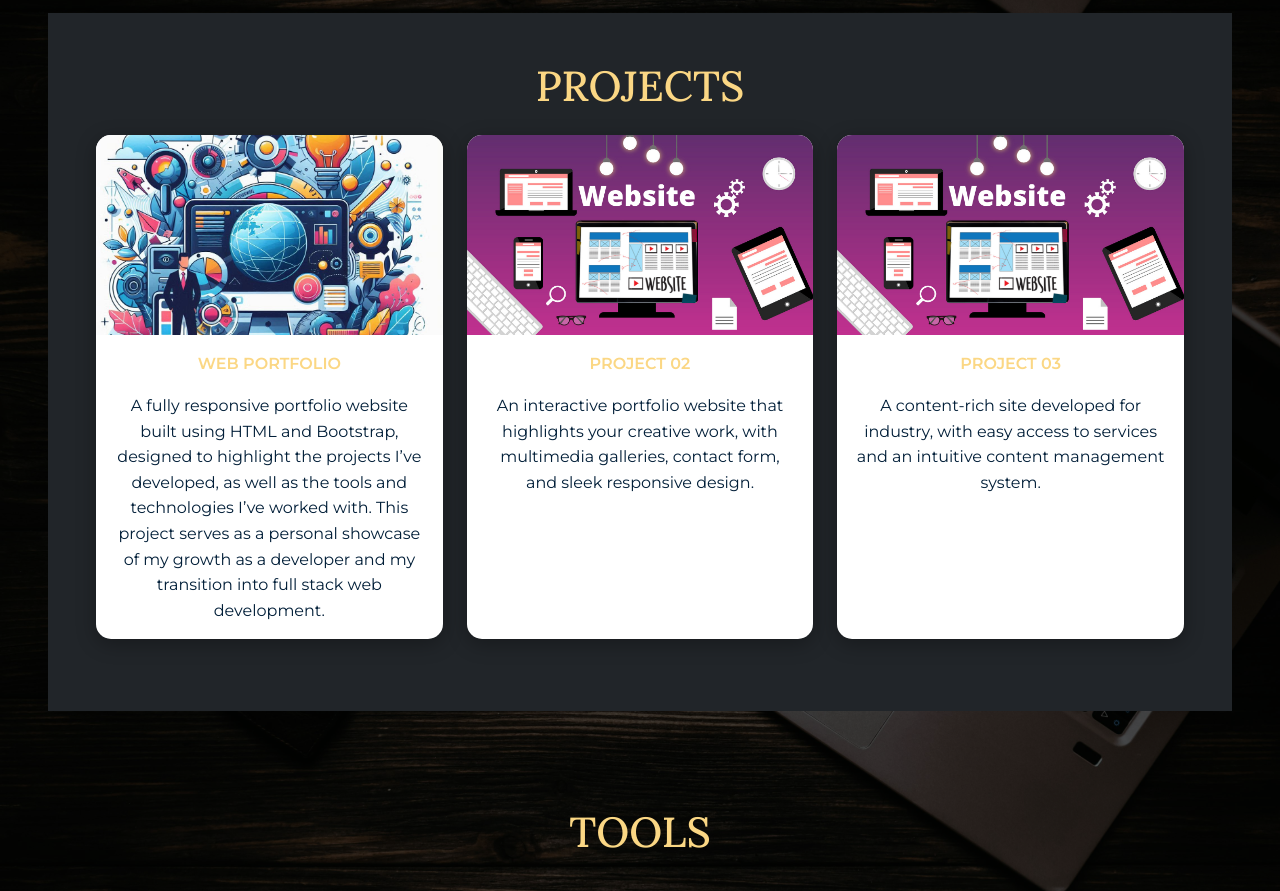
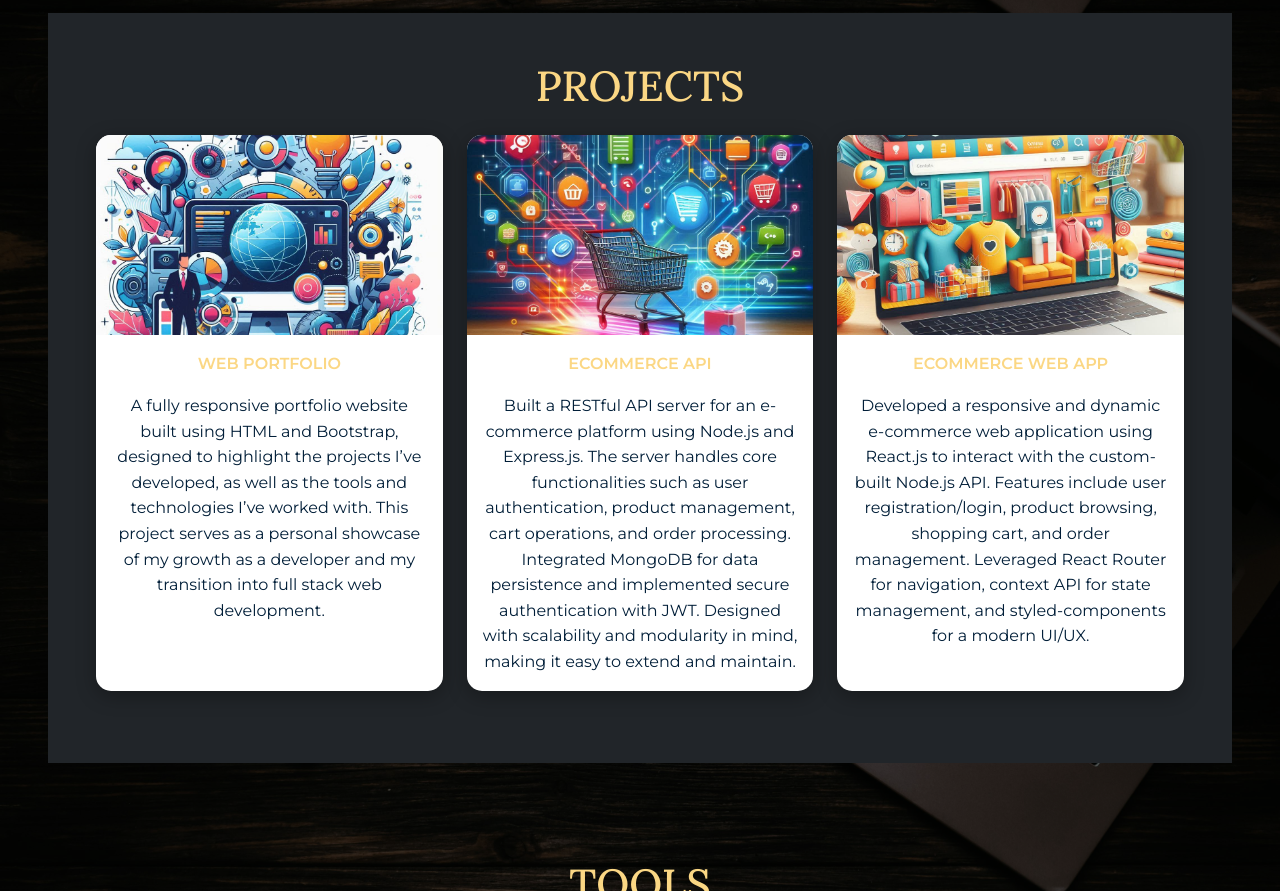
Before and after one commit to jrcaba24/webportfolio, a plain HTML site: page index.html in a window 1280 px wide. Shown: the part 740-1631 px from the top of the page. Drawn offline with nearby package versions, Linux system fonts and the light colour scheme.

Commit message:
added more modifications to the projects section

```diff
--- a/index.html
+++ b/index.html
@@ -67,7 +67,7 @@
       <div class="col-12 col-md-4 mb-4 d-flex justify-content-center">
         <div class="card">
           <img src="./images/website_portfolio.png" class="card-img-top" alt="Project 1 Screenshot" />
-          <a href="https://jrcaba24.github.io/webportfolio/" target="_blank" style="text-decoration: none; color: inherit;">
+          <a href="https://jrcaba24.github.io/webportfolio/" target="_blank">
 			<div class="card-body">
 			  <p class="card-text text-center" id="card-title">WEB PORTFOLIO</p>
 			  <p class="card-text text-center" id="card-p">
@@ -79,20 +79,24 @@
       </div>
       <div class="col-12 col-md-4 mb-4 d-flex justify-content-center">
         <div class="card">
-          <img src="./images/web.png" class="card-img-top" alt="Project 2 Screenshot" />
-          <div class="card-body">
-            <p class="card-text text-center" id="card-title">PROJECT 02</p>
-            <p class="card-text text-center" id="card-p">An interactive portfolio website that highlights your creative work, with multimedia galleries, contact form, and sleek responsive design.</p>
-          </div>
+          <img src="./images/e-comerce.png" class="card-img-top" alt="Project 2 Screenshot" />
+		  <a href="https://documenter.getpostman.com/view/39469689/2sAYkEpK7B#c5b709eb-fdcb-4238-8fe3-00c73878389e" target="_blank">
+			<div class="card-body">
+				<p class="card-text text-center" id="card-title">ECOMMERCE API</p>
+				<p class="card-text text-center" id="card-p">Built a RESTful API server for an e-commerce platform using Node.js and Express.js. The server handles core functionalities such as user authentication, product management, cart operations, and order processing. Integrated MongoDB for data persistence and implemented secure authentication with JWT. Designed with scalability and modularity in mind, making it easy to extend and maintain.</p>
+			</div>
+		  </a>
         </div>
       </div>
       <div class="col-12 col-md-4 mb-4 d-flex justify-content-center">
         <div class="card">
-          <img src="./images/web.png" class="card-img-top" alt="Project 3 Screenshot" />
-          <div class="card-body">
-            <p class="card-text text-center" id="card-title">PROJECT 03</p>
-            <p class="card-text text-center" id="card-p">A content-rich site developed for industry, with easy access to services and an intuitive content management system.</p>
-          </div>
+          <img src="./images/web-app.png" class="card-img-top" alt="Project 3 Screenshot" />
+		  <a href="http://zuitt-bootcamp-prod-521-8352-caballero.s3-website.us-east-1.amazonaws.com" target="_blank">
+			<div class="card-body">
+				<p class="card-text text-center" id="card-title">ECOMMERCE WEB APP</p>
+				<p class="card-text text-center" id="card-p">Developed a responsive and dynamic e-commerce web application using React.js to interact with the custom-built Node.js API. Features include user registration/login, product browsing, shopping cart, and order management. Leveraged React Router for navigation, context API for state management, and styled-components for a modern UI/UX.</p>
+			</div>
+		  </a>
         </div>
       </div>
     </div>
```
Also changed, not shown: images/e-comerce.png (added), images/web-app.png (added), 2 other files.
